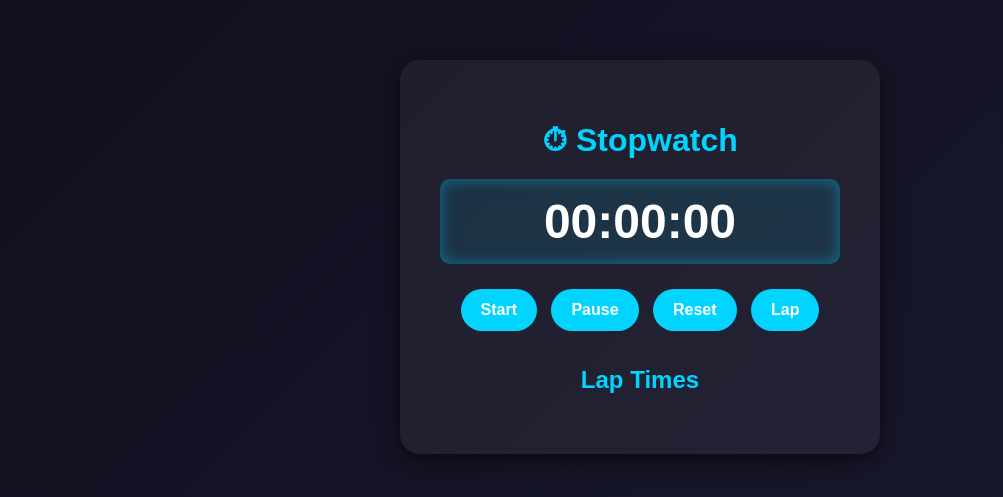
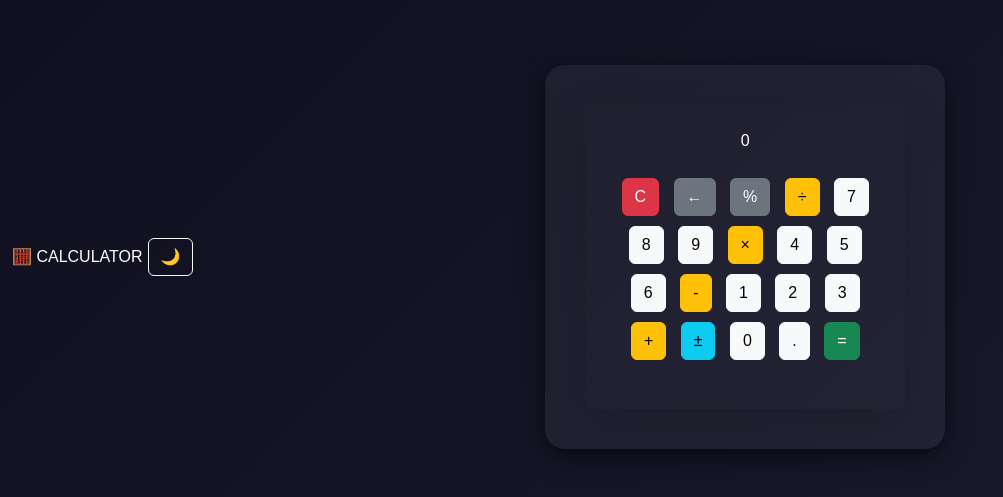
Before and after one commit to anjali-799-path/SCT_WD_2, a plain HTML site: page index.html in a window 1280 px wide. Shown: the part 143-640 px from the top of the page, without its empty margins (0-1003 px from the left). Drawn offline with nearby package versions, Linux system fonts and the light colour scheme.

Commit message:
Update index.html

```diff
--- a/index.html
+++ b/index.html
@@ -3,30 +3,60 @@
 <head>
   <meta charset="UTF-8">
   <meta name="viewport" content="width=device-width, initial-scale=1.0">
-  <title>Stopwatch App</title>
+  <title>Calculator</title>
+  <!-- Bootstrap CSS -->
+  <link href="https://cdn.jsdelivr.net/npm/bootstrap@5.3.3/dist/css/bootstrap.min.css" rel="stylesheet">
   <link rel="stylesheet" href="style.css">
 </head>
 <body>
-  <!-- App Container -->
-  <div class="container">
-    <h1>⏱ Stopwatch</h1>
+  <!-- Navbar -->
+  <nav class="navbar navbar-dark">
+    <div class="container-fluid d-flex justify-content-between align-items-center">
+      <div class="logo">
+        <span class="icon">🧮</span> CALCULATOR
+      </div>
+      <button id="theme-toggle" class="btn btn-outline-light">🌙</button>
+    </div>
+  </nav>
 
-    <!-- Stopwatch Display -->
-    <div id="display">00:00:00</div>
+  <!-- Calculator Container -->
+  <div class="container my-5 d-flex justify-content-center">
+    <div id="calculator" class="p-4 rounded shadow-lg">
+      <div class="display mb-3">
+        <div class="expression"></div>
+        <div class="current">0</div>
+      </div>
+      <div class="buttons">
+        <button class="btn btn-danger operator" value="clear">C</button>
+        <button class="btn btn-secondary operator" value="backspace">←</button>
+        <button class="btn btn-secondary operator" value="%">%</button>
+        <button class="btn btn-warning operator" value="/">&divide;</button>
 
-    <!-- Buttons -->
-    <div class="buttons">
-      <button id="start">Start</button>
-      <button id="pause">Pause</button>
-      <button id="reset">Reset</button>
-      <button id="lap">Lap</button>
+        <button class="btn btn-light" value="7">7</button>
+        <button class="btn btn-light" value="8">8</button>
+        <button class="btn btn-light" value="9">9</button>
+        <button class="btn btn-warning operator" value="*">&times;</button>
+
+        <button class="btn btn-light" value="4">4</button>
+        <button class="btn btn-light" value="5">5</button>
+        <button class="btn btn-light" value="6">6</button>
+        <button class="btn btn-warning operator" value="-">-</button>
+
+        <button class="btn btn-light" value="1">1</button>
+        <button class="btn btn-light" value="2">2</button>
+        <button class="btn btn-light" value="3">3</button>
+        <button class="btn btn-warning operator" value="+">+</button>
+
+        <button class="btn btn-info operator" value="+/-">&plusmn;</button>
+        <button class="btn btn-light zero" value="0">0</button>
+        <button class="btn btn-light operator" value=".">.</button>
+        <button class="btn btn-success operator" value="=">=</button>
+      </div>
     </div>
-
-    <!-- Lap Times -->
-    <h2>Lap Times</h2>
-    <ul id="laps"></ul>
   </div>
 
+  <!-- Bootstrap JS -->
+  <script src="https://cdn.jsdelivr.net/npm/bootstrap@5.3.3/dist/js/bootstrap.bundle.min.js"></script>
   <script src="script.js"></script>
 </body>
 </html>
```
